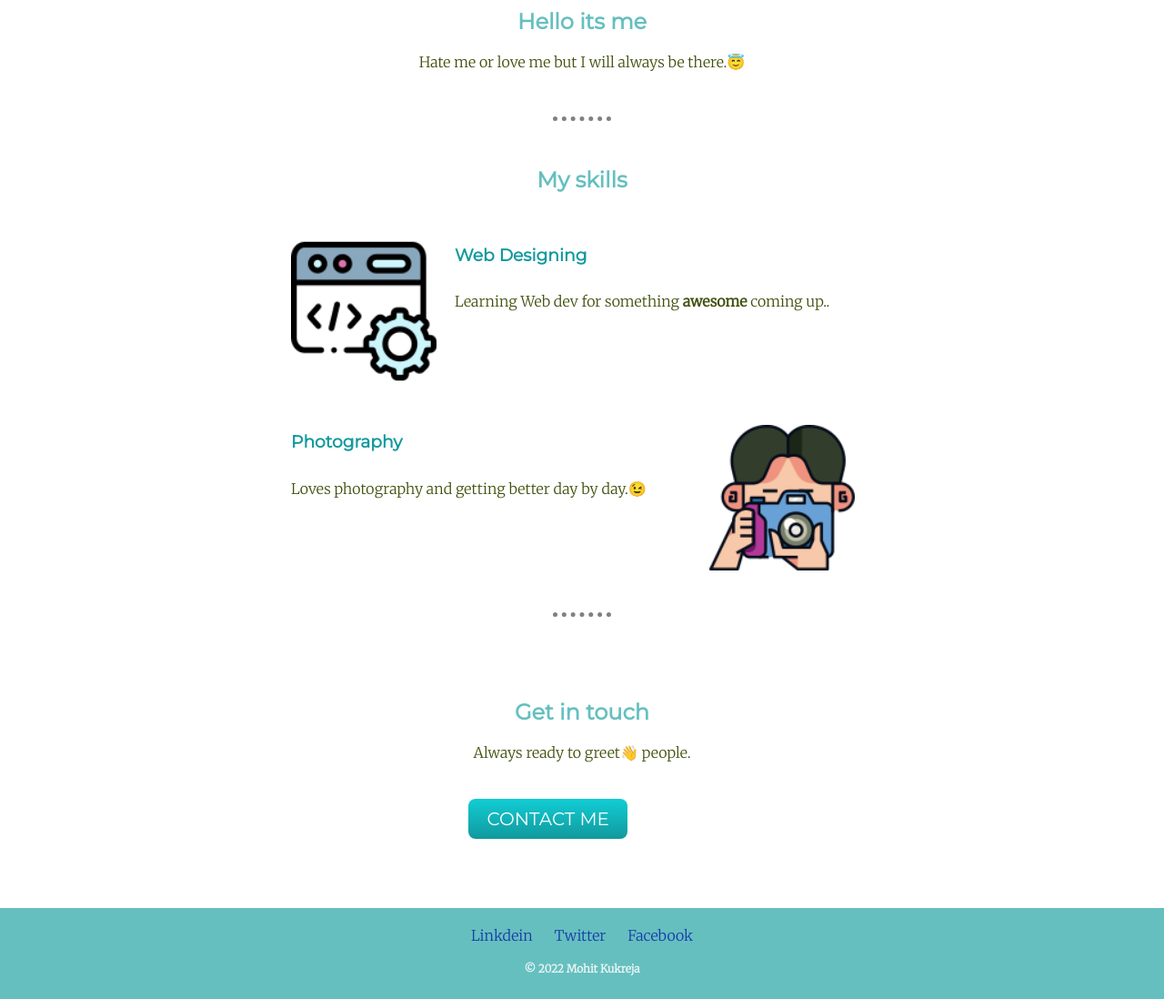
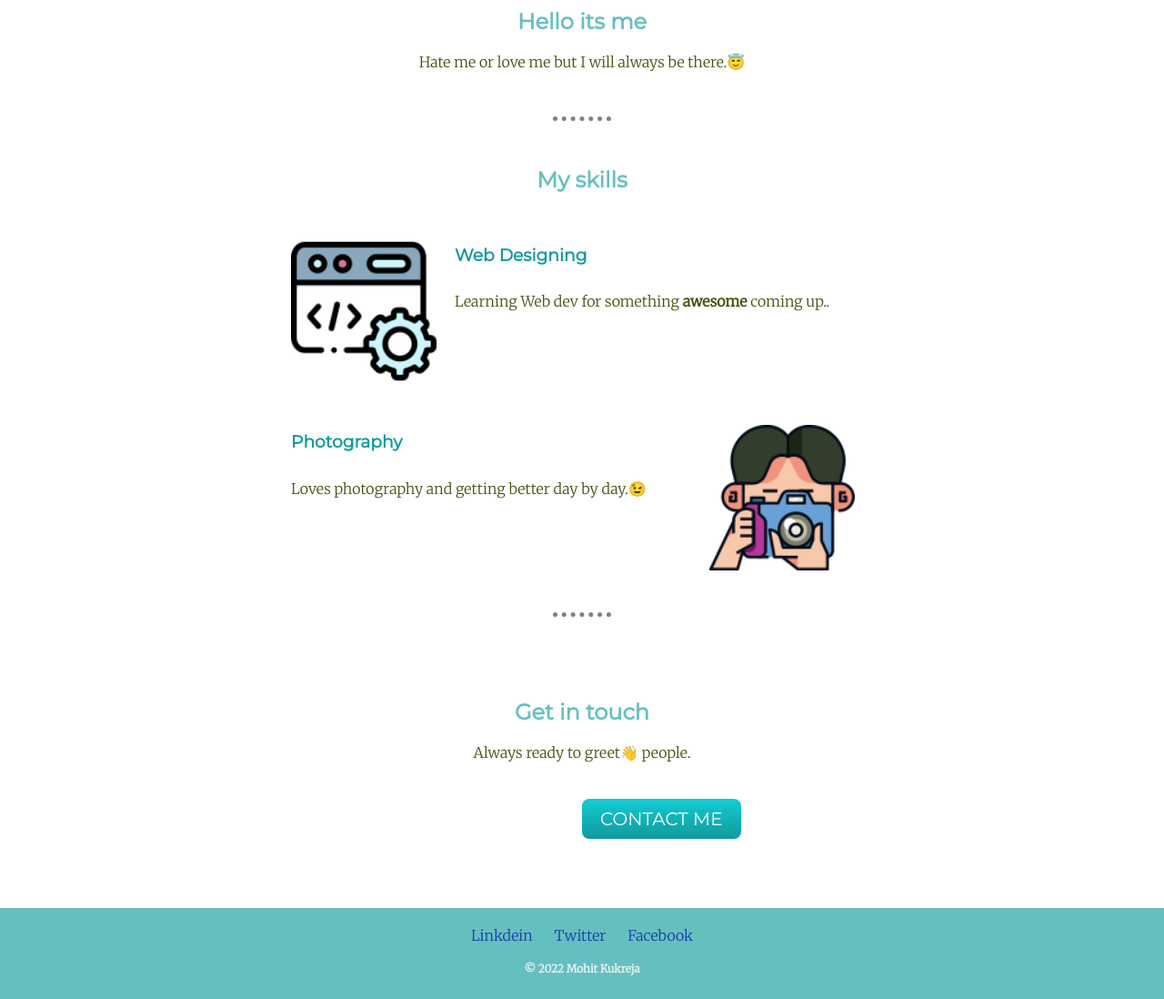
Before and after one commit to Mohit-Kukreja-2002/cv2, a plain HTML site: page index.html in a window 1280 px wide. Shown: the part 1030-2128 px from the top of the page at 91% size. Drawn offline with Linux system fonts and the light colour scheme.

Commit message:
Update styles.css

```diff
--- a/css/styles.css
+++ b/css/styles.css
@@ -127,8 +127,8 @@ a:hover{
     right: 630px; */
     position: absolute;
     margin-top: 25px;
-    margin-left: 0px;
-    right: 580px;
+    margin-left: auto;
+    right: auto;
     background: #11cdd4;
     background-image: -webkit-linear-gradient(top, #11cdd4, #11999e);
     background-image: -moz-linear-gradient(top, #11cdd4, #11999e);
```
